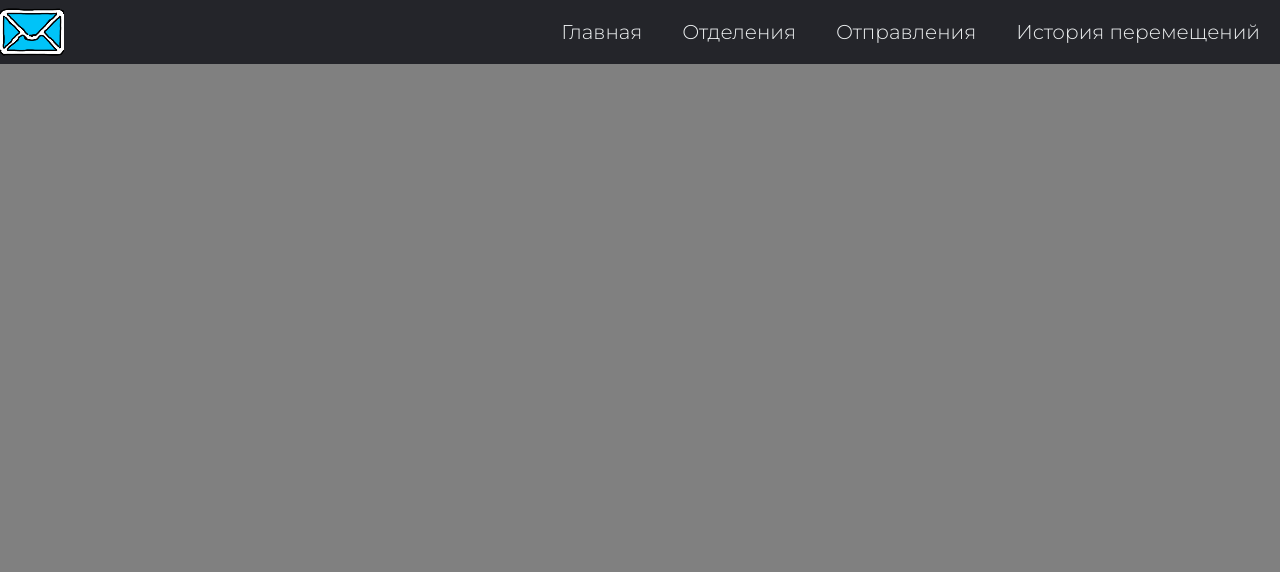
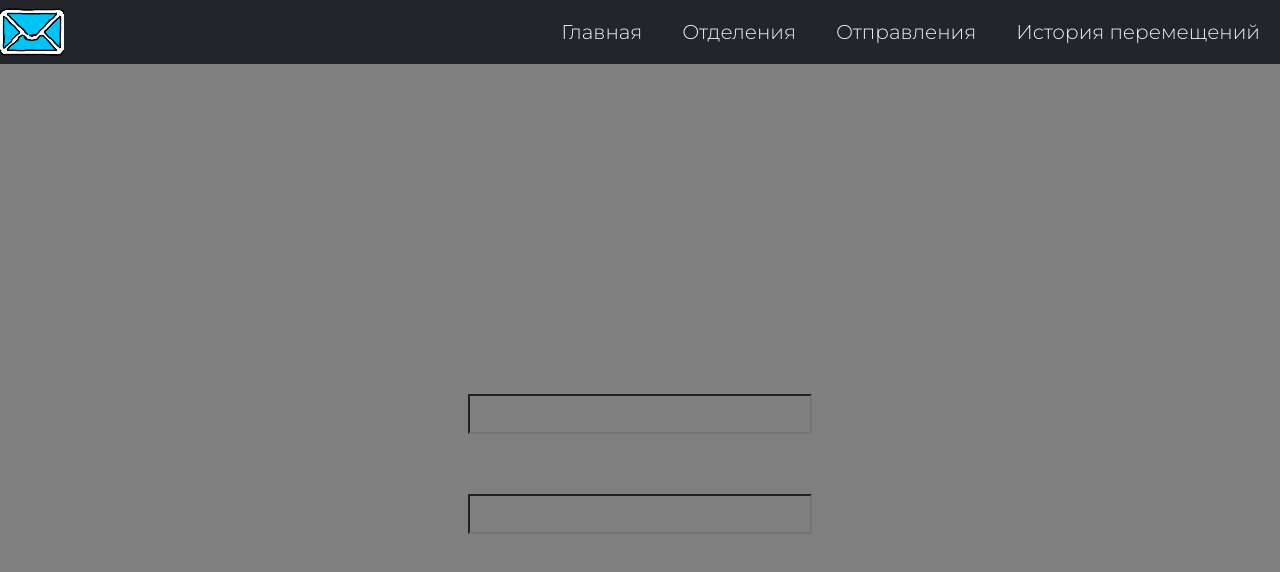
Before and after one commit to JusticeShurup/mail, a React (Create React App) app: page /login in a window 1280 px wide. Shown: the top 572 px of the page. Built offline with nearby package versions, Linux system fonts and the light colour scheme; the HTML template or start-up script is replaced by a standard one.

Commit message:
Login Page

```diff
--- a/src/App.js
+++ b/src/App.js
@@ -11,6 +11,7 @@ import MainPage from "./Pages/MainPage"
 import MailDepartmentsPage from "./Pages/MailDepartmentsPage"
 import PostalItemsPage from "./Pages/PostalItemsPage"
 import HistoryMovementsPage from "./Pages/HistoryMovementsPage"
+import LoginPage from "./Pages/LoginPage";
 
 
 function App() {
@@ -23,6 +24,7 @@ function App() {
           <Route exact path="/mailDepartments" element={<MailDepartmentsPage/>}></Route>
           <Route exact path="/postalItems" element={<PostalItemsPage/>}></Route>
           <Route exact path="/historyMovements" element={<HistoryMovementsPage/>}></Route>
+          <Route exact path='/login' element={<LoginPage/>}></Route>
         </Routes>
       </div>
   );
--- a/src/Modules/PostalItemsPage/PostalItemsInfo.js
+++ b/src/Modules/PostalItemsPage/PostalItemsInfo.js
@@ -6,6 +6,8 @@ const PostalItemsInfo = () => {
     const [postalItems, setPostalItems] = useState([{}])
 
     const baseURL = "http://localhost:8080"
+
+
 
     useEffect(() => {
         axios.get(baseURL + '/getPostalItems').then((response) => {
--- /dev/null
+++ b/src/Pages/LoginPage.css
@@ -0,0 +1,26 @@
+.login-page {
+    height: 100vh;
+    display: flex;
+    justify-content: center;
+    align-items: center;
+    text-align: center;
+}
+
+.login-form {
+    width: 640px;
+    height: auto;
+}
+
+.login-form form {
+    display: flex;
+    flex-direction: column;
+    text-align: center;
+    justify-content: center;
+    align-items: center;
+}
+
+.login-form input {
+    width: 320px;
+    margin: 30px;
+    padding: 10px;
+}
--- /dev/null
+++ b/src/Pages/LoginPage.js
@@ -0,0 +1,25 @@
+import { useState } from 'react'
+import { useEffect } from 'react'
+import './LoginPage.css'
+
+export default function LoginPage() {
+    const [isLoginning, setLoginning] = useState(true);
+
+    return (
+        <div className='login-page'>
+            <div className='login-form'>
+                <form>
+                    <input name='login' type='text'></input>
+                    <input name='password' type='password'></input>
+                    {
+                        !isLoginning ? (
+                        <>
+                                <input name='confirm-password' type='password'></input>
+                        </>
+                        ) : <></>
+                    }
+                </form>
+            </div>
+        </div>
+    )
+}
```
